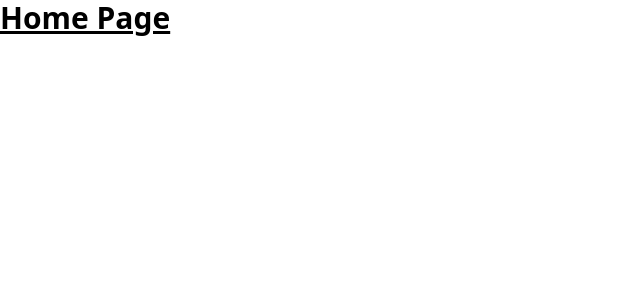
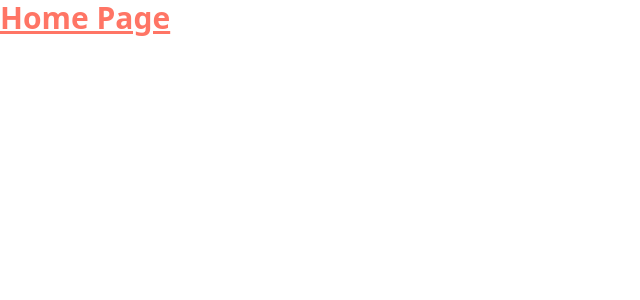
Before and after one commit to faheem-ul/Grounds-App-NextJS-Pages-Router-, a Next.js app: page / in a window 1280 px wide. Shown: the top 300 px of the page, without its empty margins (0-640 px from the left). Built offline with nearby package versions, Linux system fonts and the light colour scheme.

Commit message:
tailwind cofig is done and tested

```diff
--- a/tailwind.config.ts
+++ b/tailwind.config.ts
@@ -9,7 +9,13 @@ module.exports = {
     "./src/**/*.{js,ts,jsx,tsx,mdx}",
   ],
   theme: {
-    extend: {},
+    extend: {
+     colors:{
+      primary: "#ffffff",
+      secondary: "#000000",
+      accent: "#ff7565",
+     }
+    },
   },
   plugins: [],
 }
```
